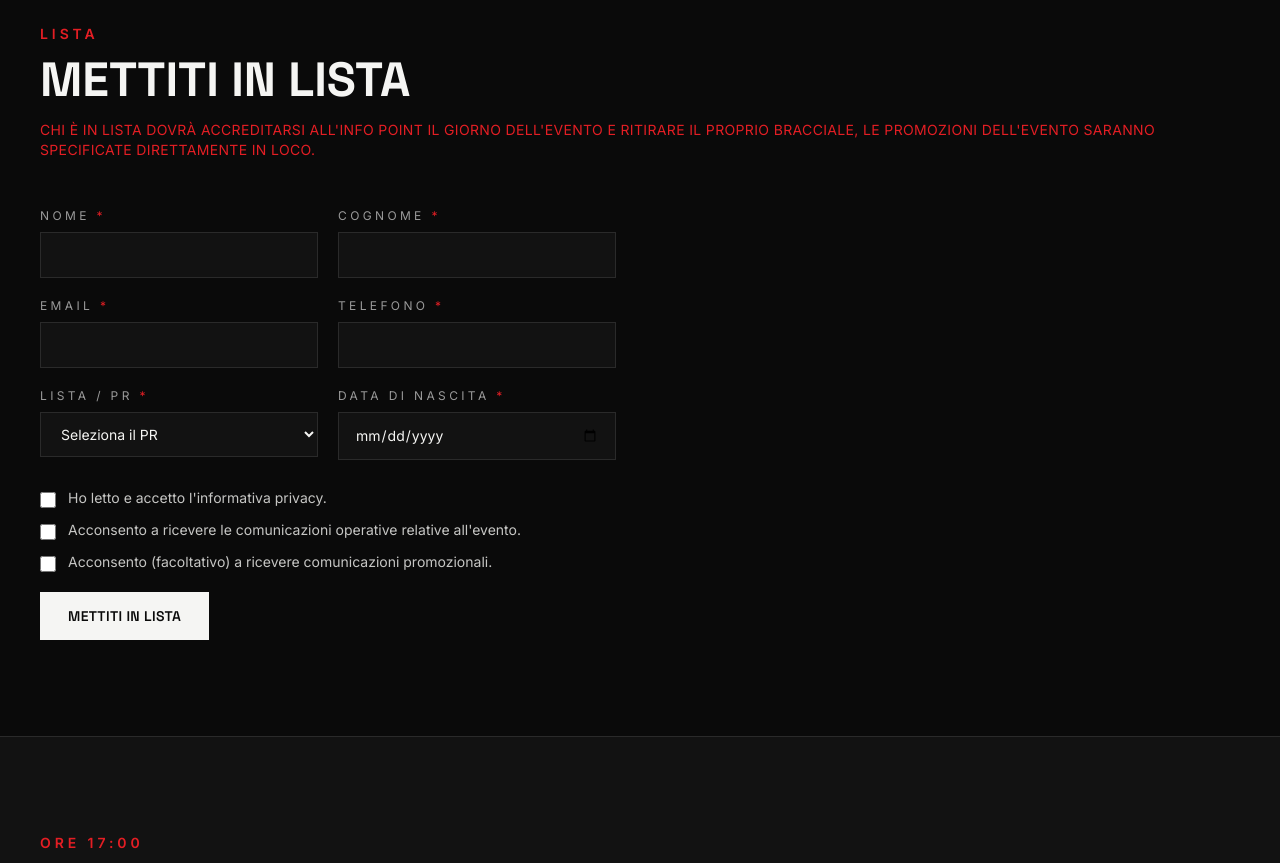
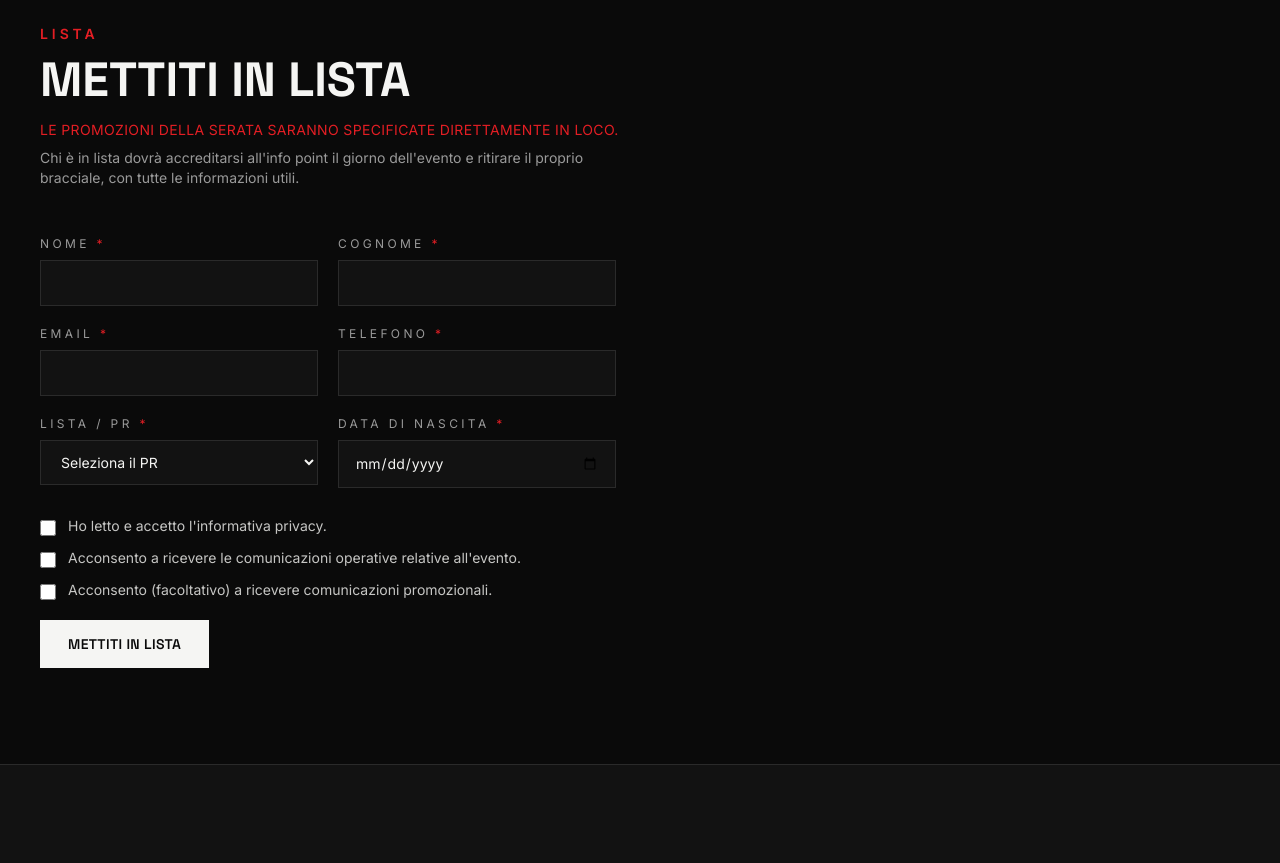
Before and after one commit to Ferree99/underground-events, a Next.js app: page /eventi/last-call-2026 in a window 1280 px wide. Shown: the part 4040-4903 px from the top of the page. Built offline with nearby package versions, Linux system fonts and the light colour scheme.

Commit message:
Update drinkPromotions.ts

```diff
--- a/content/drinkPromotions.ts
+++ b/content/drinkPromotions.ts
@@ -4,7 +4,9 @@
 
 export const drinkPromotions = {
   title: "Mettiti in lista",
-  eligibilityNote: "Chi è in lista dovrà accreditarsi all'info point il giorno dell'evento e ritirare il proprio bracciale, le promozioni dell'evento saranno specificate direttamente in loco.",
+  eligibilityNote: "Le promozioni della serata saranno specificate direttamente in loco.",
+  checkInNote:
+    "Chi è in lista dovrà accreditarsi all'info point il giorno dell'evento e ritirare il proprio bracciale, con tutte le informazioni utili.",
   afterSubmitMessage:
     "Richiesta ricevuta. Riceverai la conferma e le istruzioni all'indirizzo indicato.",
 };
```
